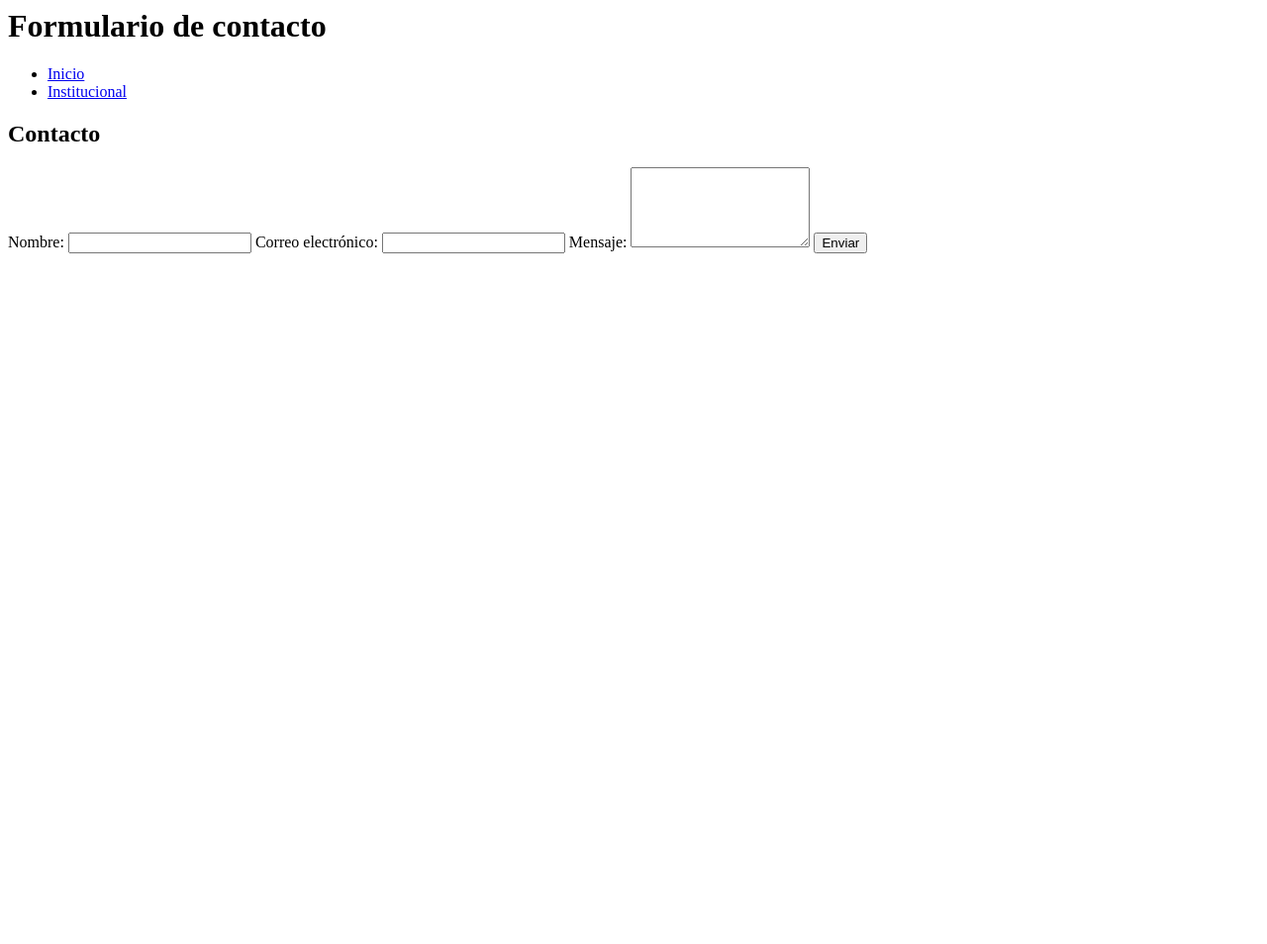
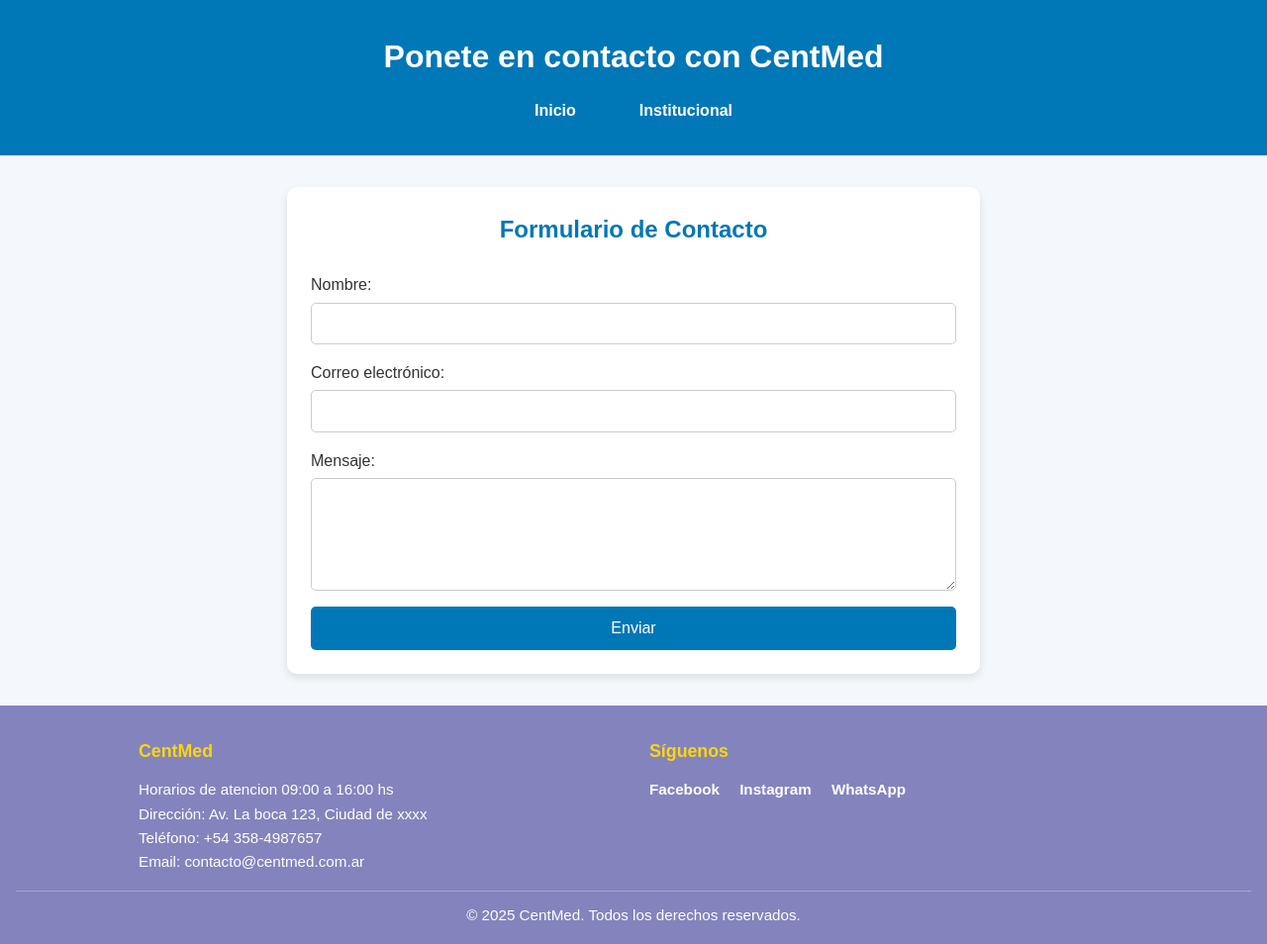
Before and after one commit to Hernanzazzarini/trabajo_integrador_IDW_clinica_CentMed, a plain HTML site: page contacto.html in a window 1280 px wide. Shown: the whole page at 99% size. Before the commit the page ends 800 px from the top, so only its background shows below. Drawn offline with Linux system fonts and the light colour scheme.

Commit message:
Se agrega hoja de estilo a contacto

```diff
--- /dev/null
+++ b/CSS/contacto.css
@@ -0,0 +1,161 @@
+*{
+  margin: 0;
+  padding: 0;
+  box-sizing: border-box;
+}
+
+body{
+  font-family: Arial, Helvetica, sans-serif;
+  background-color: #f4f7fb;
+  color: #333;
+  line-height: 1.6;
+}
+
+/* Header */
+header {
+  background-color: #0077b6;
+  color: #fff;
+  padding: 2rem 1rem;
+  text-align: center;
+}
+
+header h1 {
+  font-size: 2rem;
+  margin-bottom: 1rem;
+}
+
+/* Navbar */
+.navbar ul {
+  list-style: none;
+  display: flex;
+  justify-content: center;
+  gap: 2rem;
+  flex-wrap: wrap;
+}
+
+.navbar a {
+  text-decoration: none;
+  color: #fff;
+  font-weight: 600;
+  padding: 0.5rem 1rem;
+  border-radius: 5px;
+  transition: background 0.3s, color 0.3s;
+}
+
+.navbar a:hover {
+  background-color: #00b4d8;
+  color: #fff;
+}
+
+.navbar a.active {
+  background-color: #023e8a;
+  color: #ffd60a;
+}
+
+/* Main */
+main {
+  max-width: 700px;
+  margin: 2rem auto;
+  padding: 1.5rem;
+  background: #fff;
+  border-radius: 10px;
+  box-shadow: 0px 4px 8px rgba(0,0,0,0.1);
+}
+
+main h2 {
+  text-align: center;
+  margin-bottom: 1.5rem;
+  color: #0077b6;
+}
+
+/* Formulario */
+.contact-form {
+  display: flex;
+  flex-direction: column;
+  gap: 1rem;
+}
+
+.form-group {
+  display: flex;
+  flex-direction: column;
+  gap: 0.3rem;
+}
+
+.contact-form input,
+.contact-form textarea {
+  width: 100%;
+  padding: 0.7rem;
+  border: 1px solid #ccc;
+  border-radius: 5px;
+  font-size: 1rem;
+}
+
+.contact-form input:focus,
+.contact-form textarea:focus {
+  border-color: #0077b6;
+  outline: none;
+}
+
+.contact-form button {
+  background-color: #0077b6;
+  color: #fff;
+  border: none;
+  padding: 0.8rem;
+  border-radius: 5px;
+  font-size: 1rem;
+  cursor: pointer;
+  transition: background 0.3s;
+}
+
+.contact-form button:hover {
+  background-color: #023e8a;
+}
+
+/* Footer */
+footer {
+  background-color: #0077;
+  color: #fff;
+  padding: 2rem 1rem 1rem 1rem;
+  margin-top: 2rem;
+  font-size: 0.95rem;
+}
+
+.footer-container {
+  display: flex;
+  flex-wrap: wrap;
+  justify-content: space-between;
+  gap: 2rem;
+  max-width: 1000px;
+  margin: 0 auto 1rem auto;
+}
+
+.footer-info,
+.footer-redes {
+  flex: 1 1 300px;
+}
+
+.footer-info h3,
+.footer-redes h3 {
+  margin-bottom: 0.8rem;
+  color: #ffd60a;
+}
+
+.social-icons a {
+  display: inline-block;
+  margin-right: 1rem;
+  text-decoration: none;
+  color: #fff;
+  font-weight: bold;
+  transition: color 0.3s;
+}
+
+.social-icons a:hover {
+  color: #00b4d8;
+}
+
+.footer-copy {
+  text-align: center;
+  margin-top: 1rem;
+  border-top: 1px solid rgba(255,255,255,0.3);
+  padding-top: 0.8rem;
+}
--- a/contacto.html
+++ b/contacto.html
@@ -1,15 +1,17 @@
+<!DOCTYPE html>
 <html lang="es">
   <head>
     <meta charset="UTF-8">
     <meta name="viewport" content="width=device-width, initial-scale=1.0">
-      <title>Consultorio Médico CentMed- Contacto</title>
-      <link rel="stylesheet" href="#"> <!-- falta definir la hoja de stylo -->
+    <title>Consultorio Médico CentMed - Contacto</title>
+    <link rel="stylesheet" href="CSS/contacto.css">
   </head>
   <body>
+
+    <!--  seccion Header -->
     <header>
-        <!-- Nabvar en proceso -->
-        <h1>Formulario de contacto</h1>
-        <nav>
+      <h1>Ponete en contacto con CentMed</h1>
+      <nav class="navbar">
         <ul>
           <li><a href="index.html">Inicio</a></li>
           <li><a href="institucional.html">Institucional</a></li>
@@ -17,25 +19,50 @@
       </nav>
     </header>
 
+    <!-- seccion Main -->
     <main>
-        <h2>Contacto</h2>
+      <h2>Formulario de Contacto</h2>
       <form action="#" method="post" class="contact-form">
+        <div class="form-group">
           <label for="nombre">Nombre:</label>
           <input type="text" id="nombre" name="nombre" required>
+        </div>
 
+        <div class="form-group">
           <label for="email">Correo electrónico:</label>
           <input type="email" id="email" name="email" required>
+        </div>
 
+        <div class="form-group">
           <label for="mensaje">Mensaje:</label>
           <textarea id="mensaje" name="mensaje" rows="5" required></textarea>
+        </div>
 
         <button type="submit">Enviar</button>
       </form>
     </main>
+    <!-- seccion Footer -->
+    <footer>
+      <div class="footer-container">
+        <div class="footer-info">
+          <h3>CentMed</h3>
+          <p>Horarios de atencion 09:00 a 16:00 hs</p>
+          <p>Dirección: Av. La boca 123, Ciudad de xxxx</p>
+          <p>Teléfono: +54 358-4987657</p>
+          <p>Email: contacto@centmed.com.ar</p>
+        </div>
 
-      <footer>
-       <!-- Footer en proceso -->
+        <div class="footer-redes">
+          <h3>Síguenos</h3>
+          <div class="social-icons">
+            <a href="#" >Facebook</a>
+            <a href="#" >Instagram</a>
+            <a href="#" >WhatsApp</a>
+          </div>
+        </div>
+      </div>
+      <p class="footer-copy">&copy; 2025 CentMed. Todos los derechos reservados.</p>
+    </footer>
 
-      </footer>
   </body>
 </html>
```
Also changed, not shown: CSS/style.css (deleted). Lines whose indentation alone changed are shown as unchanged.
